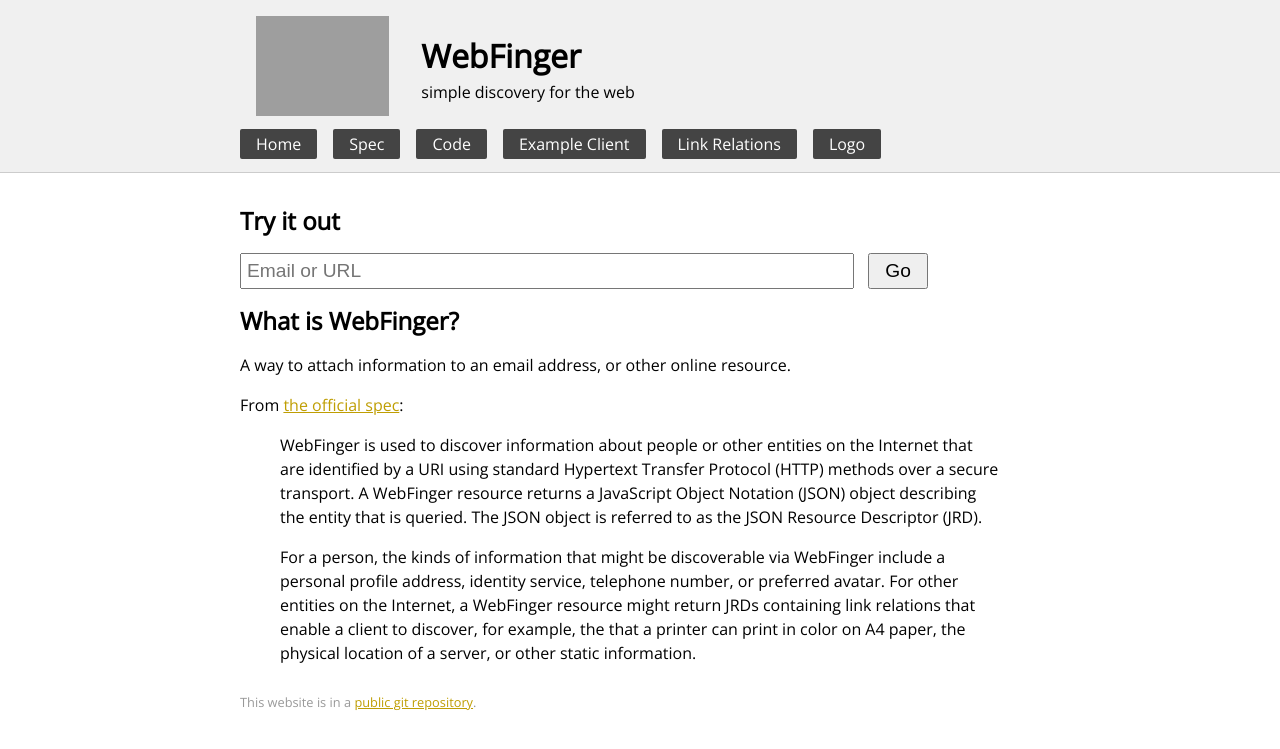
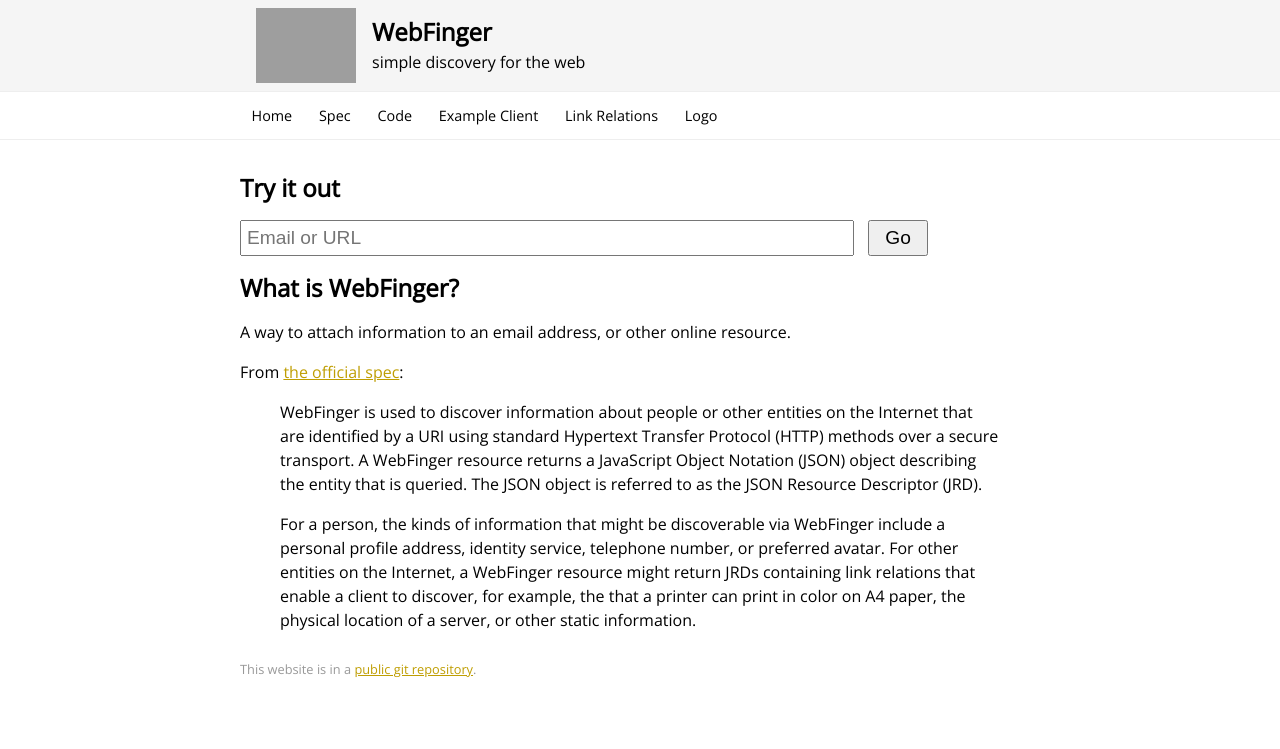
Before and after one commit to webfinger/webfinger.net, a Jekyll site: the page built from index.md, in a window 1280 px wide. Shown: the top 749 px of the page. Built offline with Jekyll 4.4.1, drawn with Linux system fonts in a browser that asks for light colours.

Commit message:
simpler, cleaner nav bar

```diff
--- a/_layouts/default.html
+++ b/_layouts/default.html
@@ -14,7 +14,9 @@
         </a>
         <p id="tagline">simple discovery for the web</p>
       </div>
-      <nav>
+    </header>
+
+    <nav role="navigation" id="nav">
       <ul>
         <li><a href="/">Home</a></li>
         <li><a href="http://tools.ietf.org/html/rfc7033" rel="external">Spec</a></li>
@@ -24,7 +26,7 @@
         <li><a href="/logo/">Logo</a></li>
       </ul>
     </nav>
-    </header>
+
     <div id="content">
       {{ content }}
 
--- a/css/style.css
+++ b/css/style.css
@@ -7,10 +7,10 @@ body {
 }
 
 header {
-  background: #f0f0f0;
-  border-bottom: solid 1px #ccc;
+  background: #f5f5f5;
+  border-bottom: solid 1px #eee;
   overflow: auto;
-  padding: 1em 0;
+  padding: 0.5em 0;
 }
 
 header div a:link, header div a:visited {
@@ -19,52 +19,50 @@ header div a:link, header div a:visited {
 }
 
 #logo {
-  height: 100px;
+  height: 75px;
   float: left;
-  margin: 0 2em 0 1em;
+  margin: 0 1em;
 }
 
 #tagline {
   margin: 0;
 }
 
-header > div, #content, nav {
+header > div, #nav > ul , #content {
   max-width: 800px;
   margin: 0 auto;
 }
 
 header h1 {
+  font-size: 1.5em;
   margin: 0;
-  padding-top: 0.5em;
+  padding-top: 0.25em;
   line-height: 1.5em;
 }
 
-header > nav > ul {
-  margin: 0;
-  padding: 0;
-  display: block;
-  clear: both;
-  padding-top: 1em;
+#nav {
+  font-size: 0.9em;
+  border-bottom: solid 1px #eee;
+  overflow: auto;
 }
 
-header > nav > ul li {
-  list-style-image: none;
-  list-style-type: none;
-  float: left;
+#nav > ul {
+  padding: 0;
 }
 
-header > nav > ul li a:link,
-header > nav > ul li a:visited {
-  border: 0 none;
-  border-radius: 2px 2px 2px 2px;
-  color: #ffffff;
-  background-color: #444444;
-  margin-right: 1em;
-  padding: 0.25em 1em;
+#nav > ul li {
+  list-style: none;
+  display: inline-block;
+}
+
+#nav a {
+  color: inherit;
+  display: block;
+  padding: 0.8em;
   text-decoration: none;
 }
 
-header > nav > ul li a:hover {
+#nav a:hover {
   color: #bf9e03;
 }
 
```
Lines whose indentation alone changed are shown as unchanged.
